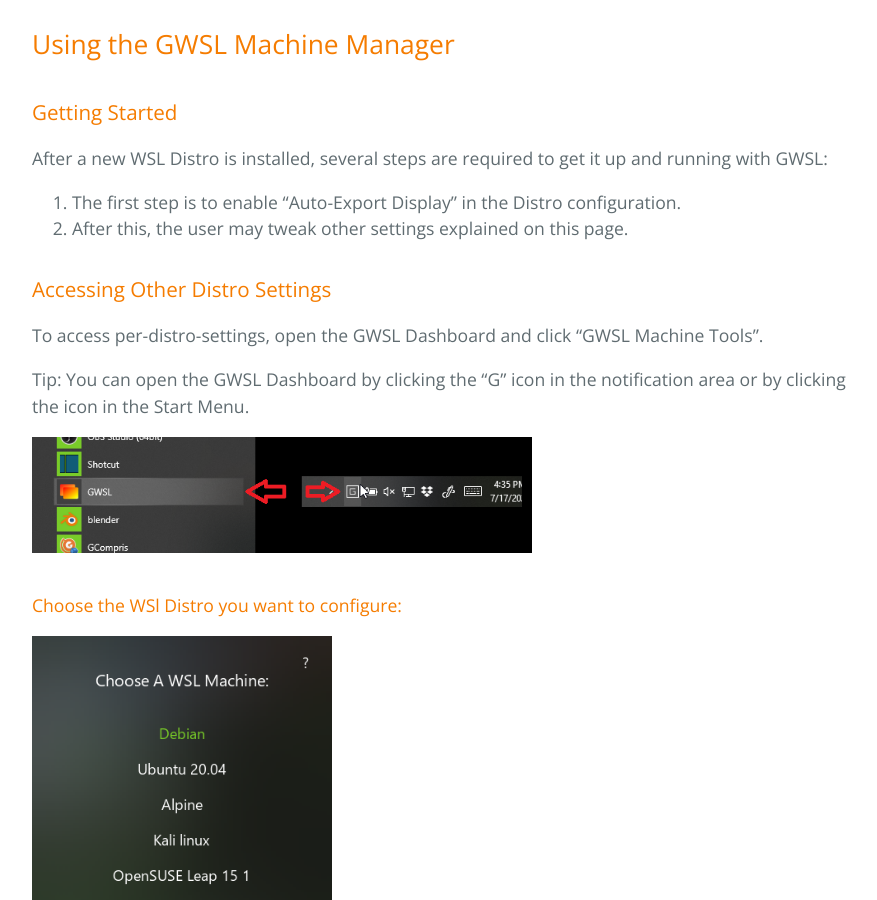
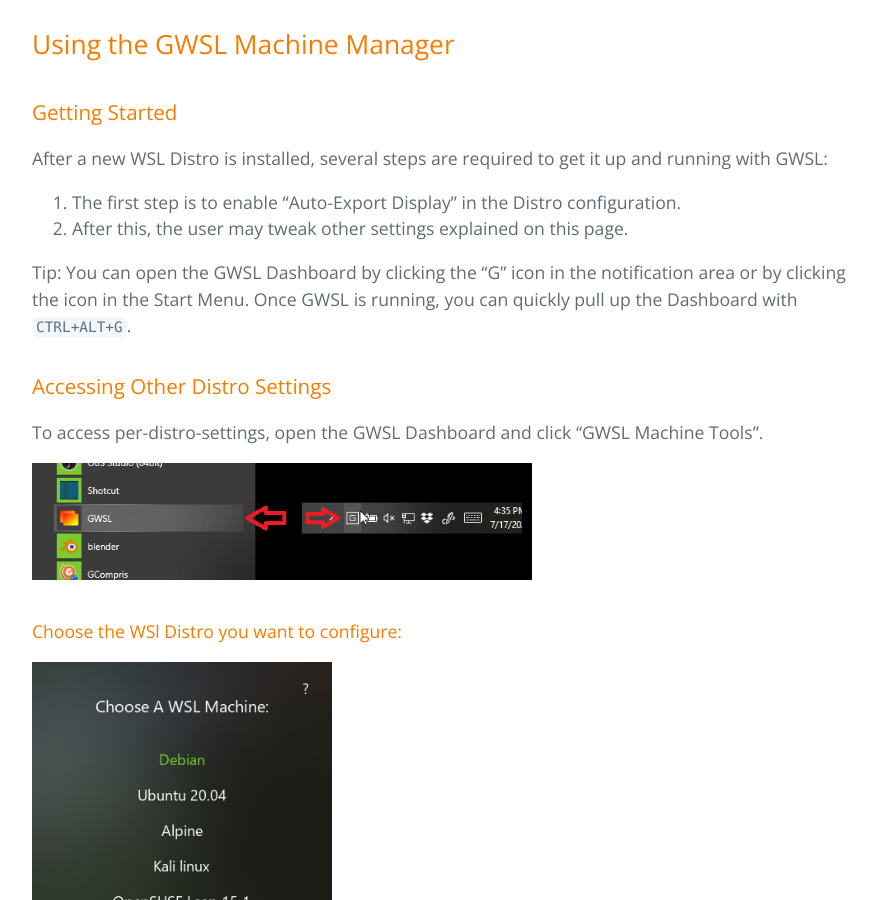
Before and after one commit to Opticos/gwsl, a Jekyll site: the page built from tutorials/machine_configure.md, in a window 1280 px wide and 900 px high, scrolled down 343 px. Shown: the whole window, without its empty margins (192-1069 px from the left). Built offline with Jekyll 4.4.1, drawn with Linux system fonts in a browser that asks for light colours; the repository's description, which GitHub fills in, is left out.

Commit message:
Update machine_configure.md

````diff
--- a/tutorials/machine_configure.md
+++ b/tutorials/machine_configure.md
@@ -15,12 +15,12 @@ After a new WSL Distro is installed, several steps are required to get it up and
 1.  The first step is to enable "Auto-Export Display" in the Distro configuration.
 2.  After this, the user may tweak other settings explained on this page.
 
+Tip: You can open the GWSL Dashboard by clicking the "G" icon in the notification area or by clicking the icon in the Start Menu. Once GWSL is running, you can quickly pull up the Dashboard with ```CTRL+ALT+G```.
 
 ### Accessing Other Distro Settings ###
 
 To access per-distro-settings, open the GWSL Dashboard and click "GWSL Machine Tools".
 
-Tip: You can open the GWSL Dashboard by clicking the "G" icon in the notification area or by clicking the icon in the Start Menu.
 
 <img src="https://opticos.github.io/gwsl/tutorials/dashboardlink.png" width="500">
 
````
